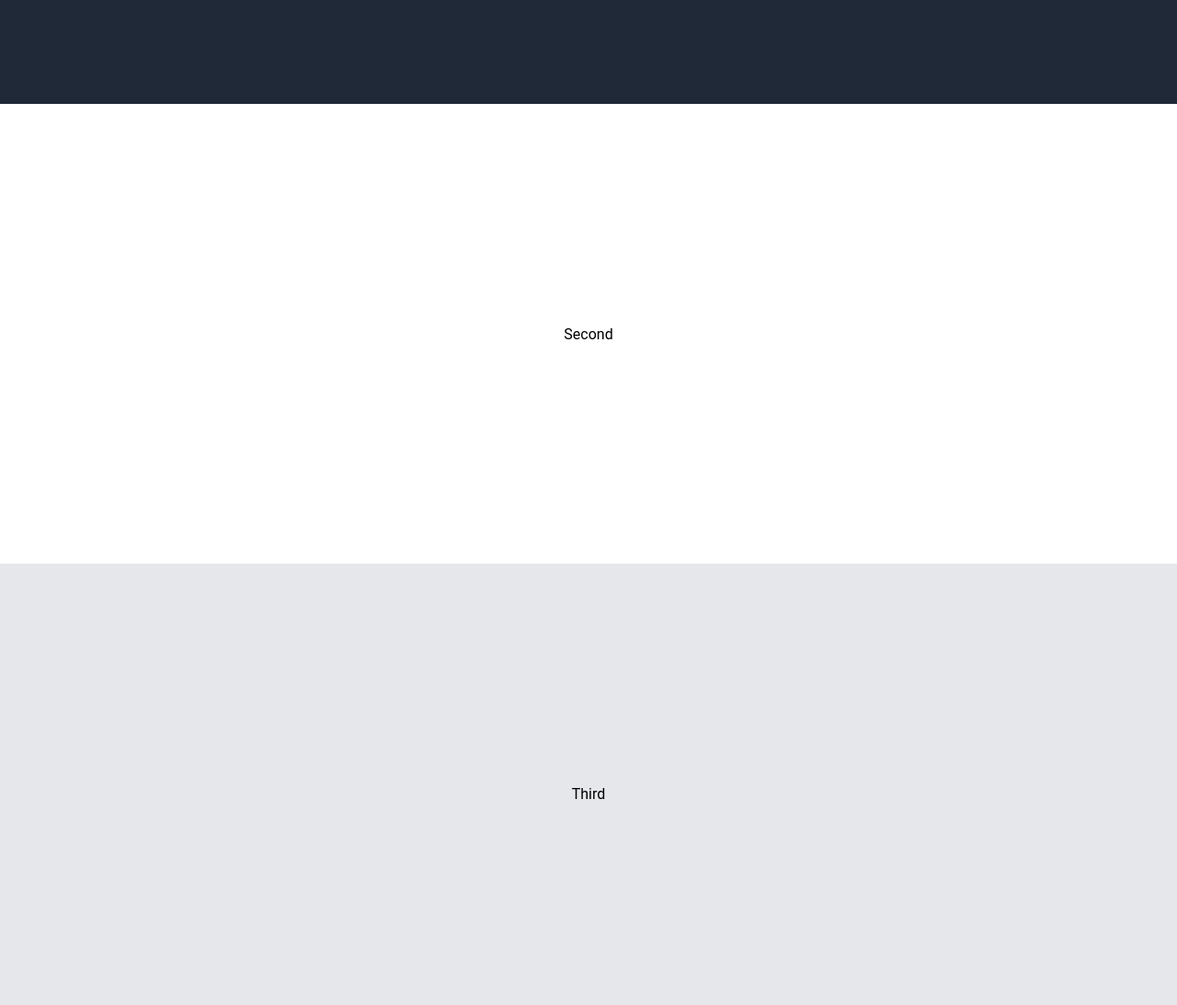
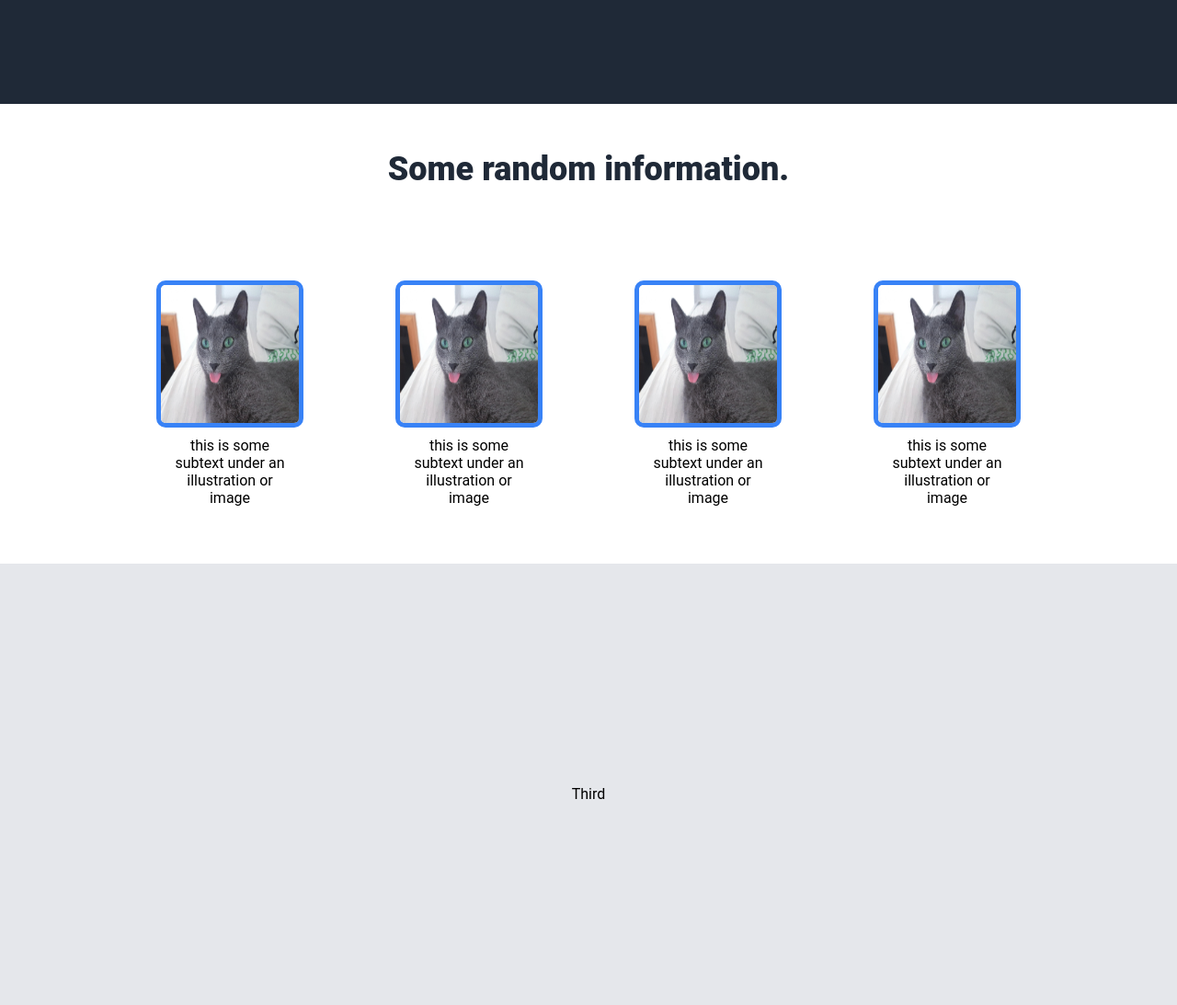
Before and after one commit to OWNN01/Landing_Page, a plain HTML site: page index.html in a window 1280 px wide. Shown: the part 459-1552 px from the top of the page at 92% size. Drawn offline with Linux system fonts and the light colour scheme.

Commit message:
Add details to the second content

```diff
--- a/index.html
+++ b/index.html
@@ -13,7 +13,7 @@
 
 <body>
     <div class="header">
-        <h2>Header Logo</h2>
+        <h2>Owen's Webpage</h2>
 
         <ul>
             <li><a class="header-link" href="#">header link one</a></li>
@@ -39,7 +39,27 @@
             </div>
         </div>
         <div class="second-content">
-            Second
+            <p class="second-header">
+                Some random information.
+            </p>
+            <div class="second-images">
+                <div class="item">
+                    <img class="second-image" src="images/Funny_Cat.jpg">
+                    <span class="caption">this is some subtext under an illustration or image</span>
+                </div>
+                <div class="item">
+                    <img class="third-image" src="images/Funny_Cat.jpg">
+                    <span class="caption">this is some subtext under an illustration or image</span>
+                </div>
+                <div class="item">
+                    <img class="fourth-image" src="images/Funny_Cat.jpg">
+                    <span class="caption">this is some subtext under an illustration or image</span>
+                </div>
+                <div class="item">
+                    <img class="fifth-image" src="images/Funny_Cat.jpg">
+                    <span class="caption">this is some subtext under an illustration or image</span>
+                </div>
+            </div>
         </div>
         <div class="third-content">
             Third
--- a/style.css
+++ b/style.css
@@ -35,7 +35,7 @@ body {
     height: 500px;
     display: flex;
     align-items: center;
-    justify-content: center;
+    flex-direction: column;
 }
 
 .third-content {
@@ -108,3 +108,39 @@ ul {
 .first-text {
     width: 450px;
 }
+
+.second-image,
+.third-image,
+.fourth-image,
+.fifth-image {
+    height: 150px;
+    width: 150px;
+    margin: 0px 50px;
+    border-radius: 10px;
+    border: 5px solid #3882F6;
+    margin-bottom: 10px;
+}
+
+.second-images {
+    display: flex;
+}
+
+.second-header {
+    color: #1F2937;
+    font-weight: 900;
+    font-size: 36px;
+    margin-bottom: 100px;
+    margin-top: 50px;
+}
+
+.caption {
+    display: block;
+    width: 120px;
+    text-align: center;
+}
+
+.item {
+    display: flex;
+    flex-direction: column;
+    align-items: center;
+}
```
